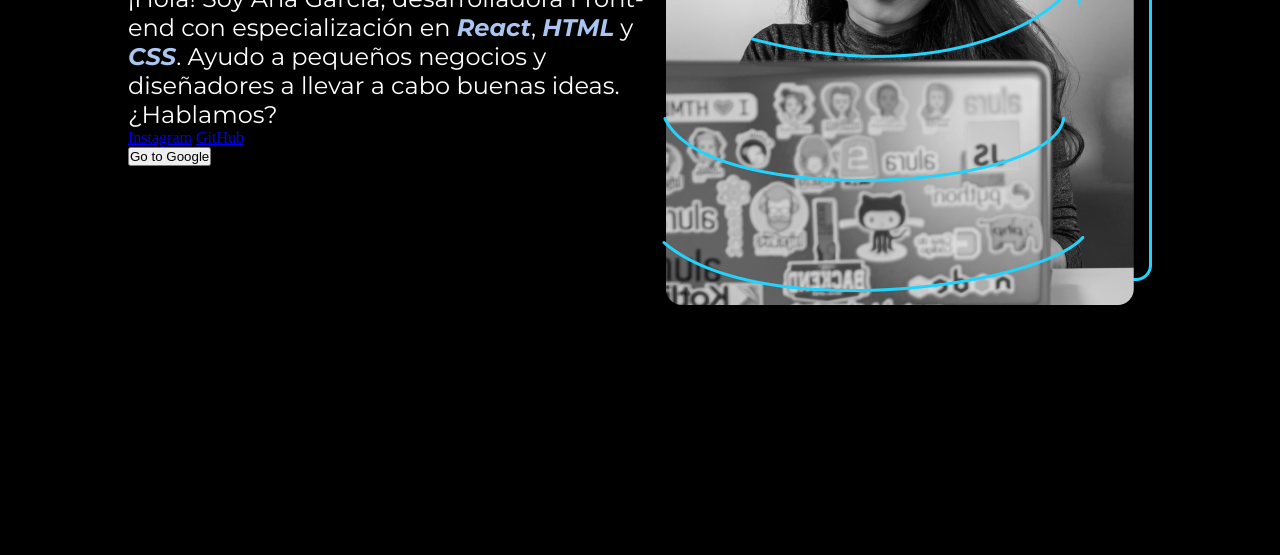
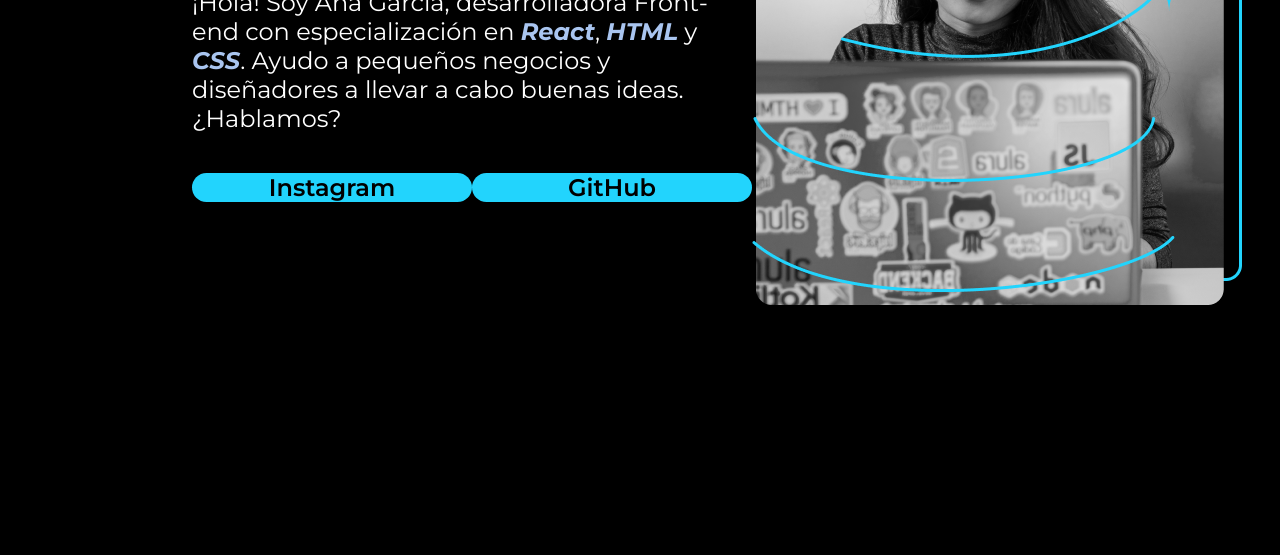
Before and after one commit to Mick28/Dev-Environments, a plain HTML site: page index.html in a window 1280 px wide. Shown: the part 373-928 px from the top of the page. Drawn offline with nearby package versions, Linux system fonts and the light colour scheme.

Commit message:
Mejoras en los botones de enlace hechas

```diff
--- a/index.html
+++ b/index.html
@@ -32,16 +32,18 @@ https://css-tricks.com/emmet/
             <p class="presentación__contenido__texto">¡Hola! Soy Ana García, desarrolladora Front-end con especialización en <span class="texto-destacado">React</span>,
                 <span class="texto-destacado">HTML</span> y <span class="texto-destacado">CSS</span>. Ayudo a pequeños negocios y diseñadores a llevar a cabo buenas ideas. ¿Hablamos?
             </p>
+            <div class="presentacion__enlaces">
+                <a class="presentacion__enlaces__links" href="https://www.instagram.com/?hl=es">Instagram</a>
+                <a class="presentacion__enlaces__links" href="https://github.com/">GitHub</a>
 
-            <a href="https://www.instagram.com/?hl=es">Instagram</a> <a href="https://github.com/">GitHub</a>
+                <!-- <a href="http://google.com" class="button">Go to Google</a> -->
 
-            <!-- <a href="http://google.com" class="button">Go to Google</a> -->
-
-            <form action="http://google.com">
-                <input type="submit" value="Go to Google" />
-            </form>
+                <!-- <form action="http://google.com">
+                    <input type="submit" value="Go to Google" />
+                </form> -->
+            </div>
         </section>
-            <img src="Img_Portfolio.png" alt="Imagen de Ana Garcia">
+            <img src="Img_Portfolio.png" alt="Foto de Ana García desarrolando un proyecto">
     </main>
 
 </body>
--- a/style.css
+++ b/style.css
@@ -1,6 +1,8 @@
 /* Trabajo en base a:
    https://css-tricks.com/snippets/css/a-guide-to-flexbox/
    https://github.com/alura-es-cursos/2074-html-css-posicionamiento-flexbox/tree/aula3
+   https://github.com/alura-es-cursos/2074-html-css-posicionamiento-flexbox/tree/aula4
+   https://css-tricks.com/
 */
 @import url('https://fonts.googleapis.com/css2?family=Krona+One&family=Montserrat:ital,wght@0,100..900;1,100..900&display=swap');
 
@@ -50,20 +52,41 @@ h1{
 .presentacion {
     display: flex;
     align-items: center;
-    margin: 10%;
+    margin: 10% 15%;
     justify-content: space-between;
 }
 
 .presentación__contenido {
     width: 615px;
+    display: flex;
+    flex-direction: column;
+    gap: 40px;
 }
 
 .presentación__contenido__titulo {
-    font-family: "Krona One", serif;
+    font-family: 'Krona One', sans-serif;
     font-size: 36px;
 }
 
 .presentación__contenido__texto {
-    font-family: "Montserrat", serif;
+    font-family: 'Montserrat', sans-serif;
     font-size: 24px;
 }
+
+.presentacion__enlaces {
+    display: flex;
+    justify-content: space-between;
+}
+
+.presentacion__enlaces__links {
+    width: 280px;
+    background-color: #22D4FD;
+    text-align: center;
+    padding: 21,5px 0;
+    border-radius: 16px;
+    font-family: 'Montserrat', sans-serif;
+    font-size: 24px;
+    font-weight: 600;
+    text-decoration: none;
+    color: #000000;
+}
```
